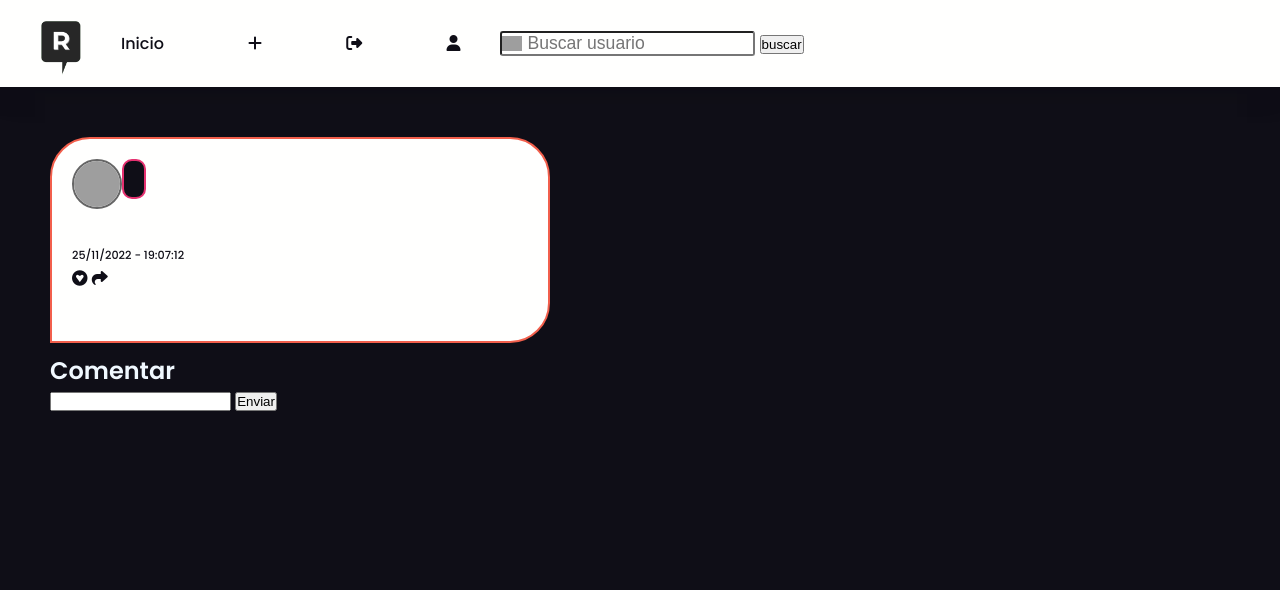
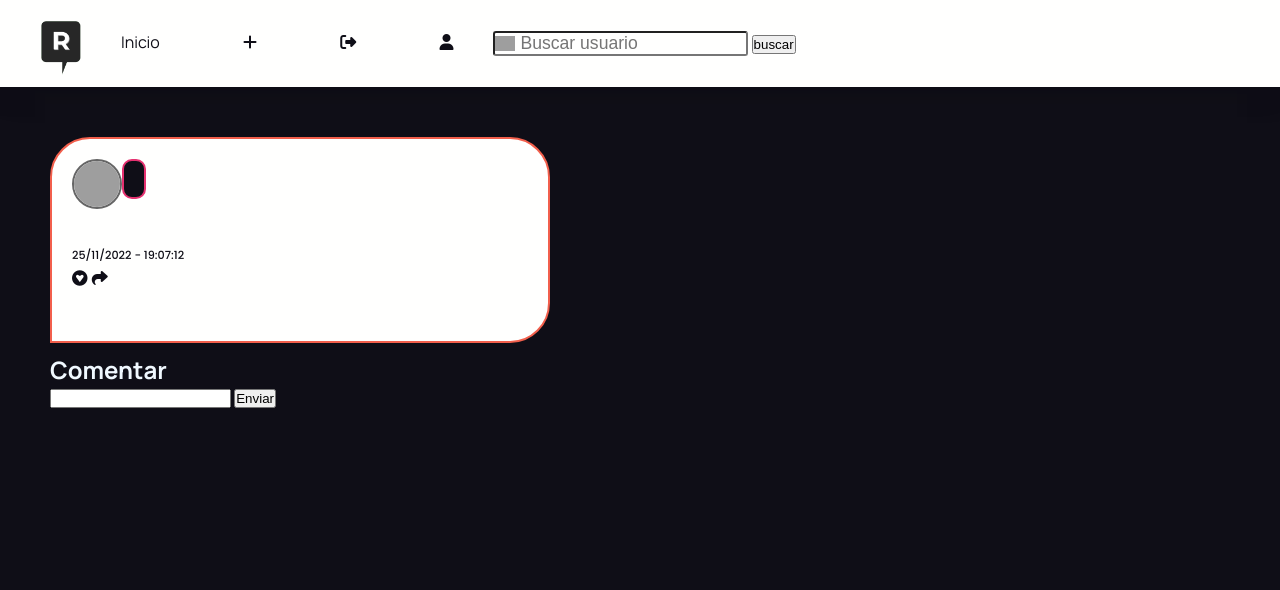
Before and after one commit to adriib38/revels, a PHP site: page /revel.php in a window 1280 px wide. Shown: the top 590 px of the page. Run offline with PHP 8.4, Linux system fonts and the light colour scheme; data comes from the database, SQL or seed files in the repository; data that the repository does not hold is empty; some libraries are stand-ins or nearby versions; grey boxes are pictures that could not be loaded.

Commit message:
21/11/2022
Colores arreglados .css

```diff
--- a/cancel.php
+++ b/cancel.php
@@ -53,8 +53,7 @@
 
     <link rel="preconnect" href="https://fonts.googleapis.com">
     <link rel="preconnect" href="https://fonts.gstatic.com" crossorigin>
-    <link href="https://fonts.googleapis.com/css2?family=Montserrat:wght@300&family=Poppins:wght@500;600&display=swap" rel="stylesheet">
-
+    <link href="https://fonts.googleapis.com/css2?family=Manrope:wght@400;600;700;800&family=Montserrat:wght@300&family=Poppins:wght@500;600&display=swap" rel="stylesheet">
     <link rel="stylesheet" href="styles\style.css">
 </head>
 <body>
--- a/index.php
+++ b/index.php
@@ -50,8 +50,7 @@
 
         <link rel="preconnect" href="https://fonts.googleapis.com">
         <link rel="preconnect" href="https://fonts.gstatic.com" crossorigin>
-        <link href="https://fonts.googleapis.com/css2?family=Montserrat:wght@300&family=Poppins:wght@500;600&display=swap" rel="stylesheet">
-
+        <link href="https://fonts.googleapis.com/css2?family=Manrope:wght@400;600;700;800&family=Montserrat:wght@300&family=Poppins:wght@500;600&display=swap" rel="stylesheet">
         <link rel="stylesheet" href="styles\style.css">
     </head>
     <body>
--- a/list.php
+++ b/list.php
@@ -70,8 +70,7 @@
 
         <link rel="preconnect" href="https://fonts.googleapis.com">
         <link rel="preconnect" href="https://fonts.gstatic.com" crossorigin>
-        <link href="https://fonts.googleapis.com/css2?family=Montserrat:wght@300&family=Poppins:wght@500;600&display=swap" rel="stylesheet">
-
+        <link href="https://fonts.googleapis.com/css2?family=Manrope:wght@400;600;700;800&family=Montserrat:wght@300&family=Poppins:wght@500;600&display=swap" rel="stylesheet">
         <link rel="stylesheet" href="styles\style.css">
     </head>
     <body>
--- a/revel.php
+++ b/revel.php
@@ -24,8 +24,7 @@
 
     <link rel="preconnect" href="https://fonts.googleapis.com">
     <link rel="preconnect" href="https://fonts.gstatic.com" crossorigin>
-    <link href="https://fonts.googleapis.com/css2?family=Montserrat:wght@300&family=Poppins:wght@500;600&display=swap" rel="stylesheet">
-
+    <link href="https://fonts.googleapis.com/css2?family=Manrope:wght@400;600;700;800&family=Montserrat:wght@300&family=Poppins:wght@500;600&display=swap" rel="stylesheet">
     <link rel="stylesheet" href="styles\style.css">
 </head>
     <body>
--- a/styles/style.css
+++ b/styles/style.css
@@ -1,6 +1,6 @@
 
 :root {
-  --amarillo: #ff8906;
+  --amarillo: #ffa400;
   --naranja: #f25f4c;
   --rojo: #e53170;
   --negro: #0f0e17;
@@ -19,9 +19,13 @@
 
 body {
   background: var(--negro);
-  font-family: 'Poppins', sans-serif;
+  font-family: 'Manrope', sans-serif;
   padding-bottom: 10%;
   color: var(--negro);
+}
+
+.revel-muro {
+  font-family: 'Poppins', sans-serif;
 }
 
 h1, h2, h3, h4, p, li, ul { color: aliceblue;}
```
